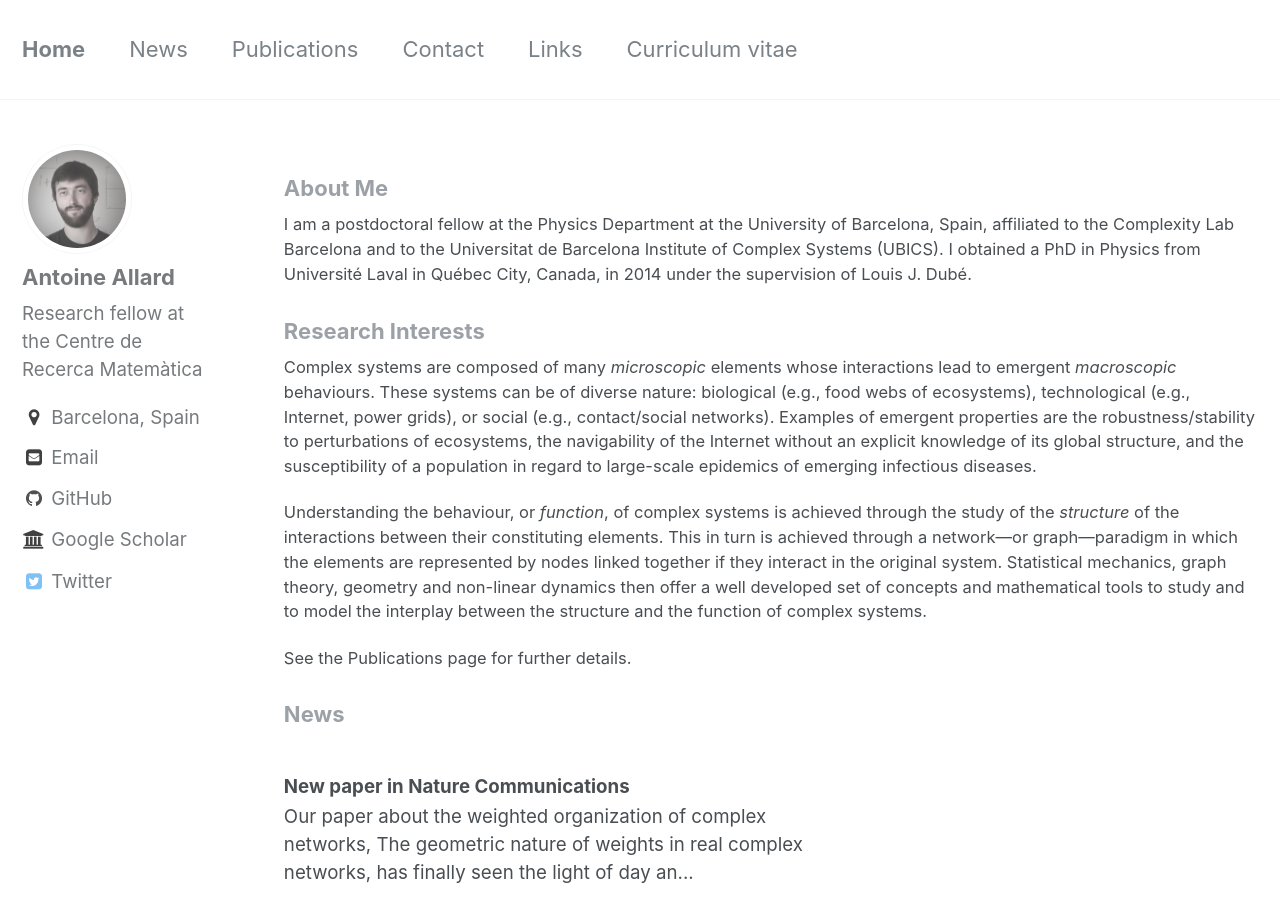
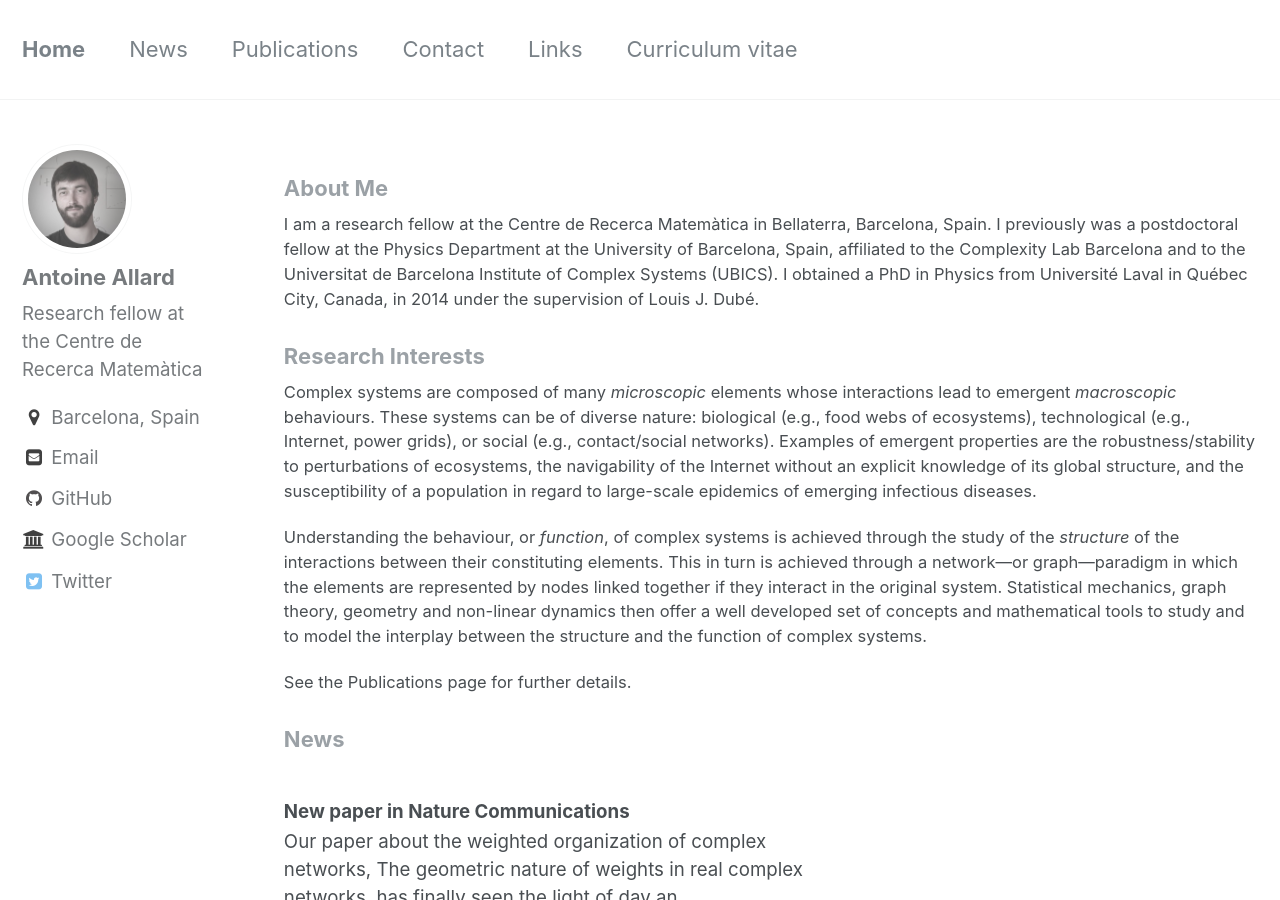
Before and after one commit to antoineallard/antoineallard.github.io, a Jekyll site: the page built from index.html, in a window 1280 px wide and 900 px high. Built offline with Jekyll 4.4.1, drawn with Linux system fonts in a browser that asks for light colours; the list of posts is cut into pages by our own code.

Commit message:
Affiliation update 3

```diff
--- a/_layouts/home.html
+++ b/_layouts/home.html
@@ -6,7 +6,7 @@
 
 <section class="page__content" itemprop="text">
   <p>
-    I am a postdoctoral fellow at the Physics Department at the University of Barcelona, Spain, affiliated to the <a href="http://complex.ffn.ub.es/~clabb/index.php">Complexity Lab Barcelona</a> and to the Universitat de Barcelona Institute of Complex Systems (UBICS). I obtained a PhD in Physics from Universit&eacute; Laval in Qu&eacute;bec City, Canada, in 2014 under the supervision of <a href="http://dynamica.phy.ulaval.ca">Louis J. Dub&eacute;</a>.
+    I am a research fellow at the Centre de Recerca Matem&agrave;tica in Bellaterra, Barcelona, Spain. I previously was a postdoctoral fellow at the Physics Department at the University of Barcelona, Spain, affiliated to the <a href="http://complex.ffn.ub.es/~clabb/index.php">Complexity Lab Barcelona</a> and to the Universitat de Barcelona Institute of Complex Systems (UBICS). I obtained a PhD in Physics from Universit&eacute; Laval in Qu&eacute;bec City, Canada, in 2014 under the supervision of <a href="http://dynamica.phy.ulaval.ca">Louis J. Dub&eacute;</a>.
   </p>
 </section>
 
```
